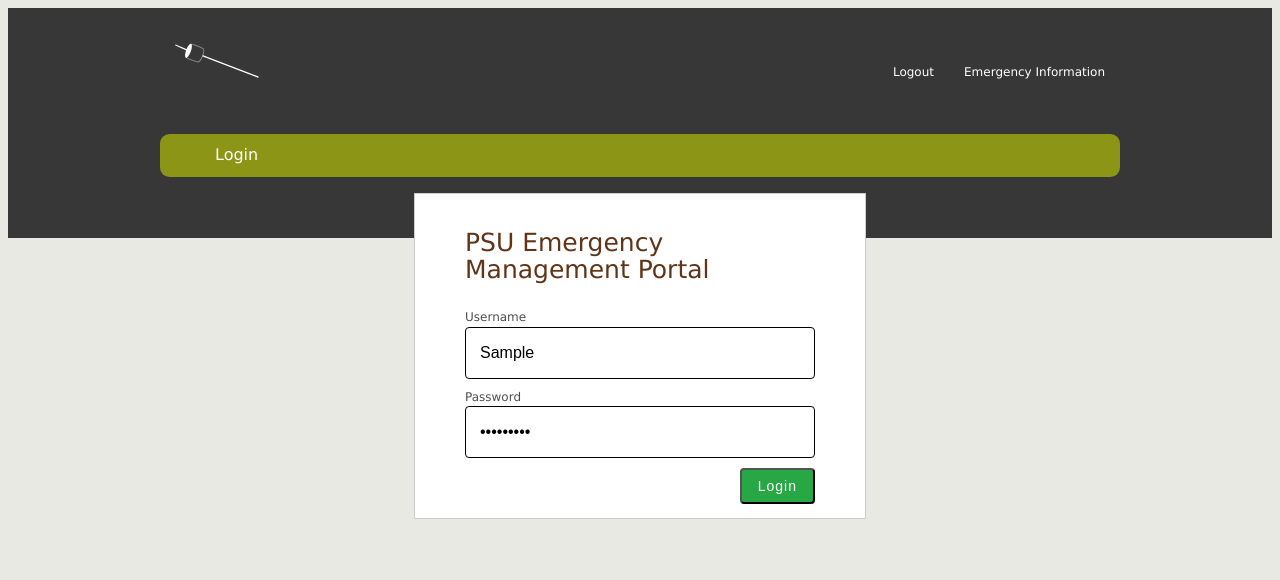
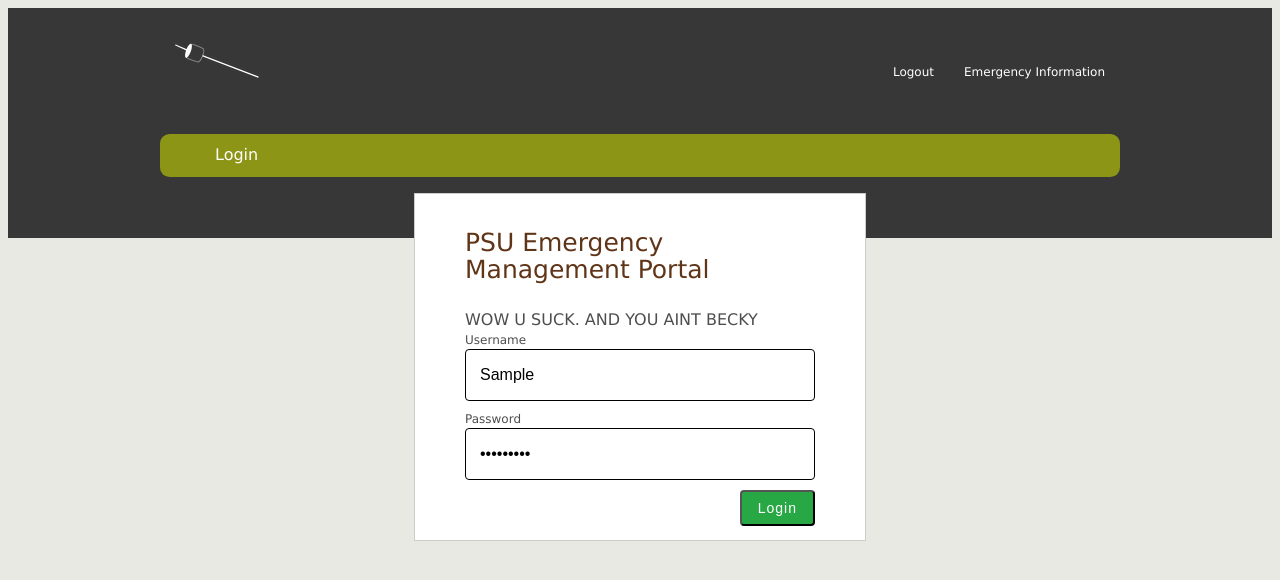
Before and after one commit to psu-oit-capstone/emp-front-end, a Vue app: page / in a window 1280 px wide. Both pictures are taken after typing "Sample", "Sample123" into the empty fields and a click on the button "Login". Shown: the top 580 px of the page. Built offline with nearby package versions, Linux system fonts and the light colour scheme; no server answers.

Commit message:
Add login failure popup flow

```diff
--- a/src/components/LoginForm.vue
+++ b/src/components/LoginForm.vue
@@ -4,13 +4,16 @@
             <div id="login-greeting">
                 <h2>PSU Emergency Management Portal</h2>
             </div>
+            <div v-show="badLogin">
+              WOW U SUCK. AND YOU AINT BECKY
+            </div>
             <div class="text-box">
                 <label for="user">Username</label>
-                    <input type="text" id="user" name="user" v-model="username" placeholder="Username" />
+                <input type="text" id="user" name="user" v-model="username" placeholder="Username" />
             </div>
             <div class="text-box">
                 <label for="password">Password</label>
-                    <input type="password" id="password" name="password" v-model="password" placeholder="Password" />
+                <input type="password" id="password" name="password" v-model="password" placeholder="Password" />
             </div>
 
             <button type="submit" class="submit">Login</button>
@@ -25,7 +28,8 @@
         data: function() {
           return {
             username: '',
-            password: ''
+            password: '',
+            badLogin: false
           }
         },
 
@@ -33,13 +37,18 @@
           login() {
             var vm = this;
 
+            // Add username and password to the form data section in our request
             let bodyFormData = new FormData();
             bodyFormData.set('username', this.username);
             bodyFormData.set('password', this.password);
             this.$store.dispatch('login', bodyFormData)
             .then(() => {
-              // Redirect to main page
-              vm.$router.push('/emergency-information');
+              // Redirect to emergency information page
+              vm.$router.push('/emergency-information')
+            })
+            .catch(err => {
+              // Login failed
+              this.badLogin = true
             })
           }
         }
```
